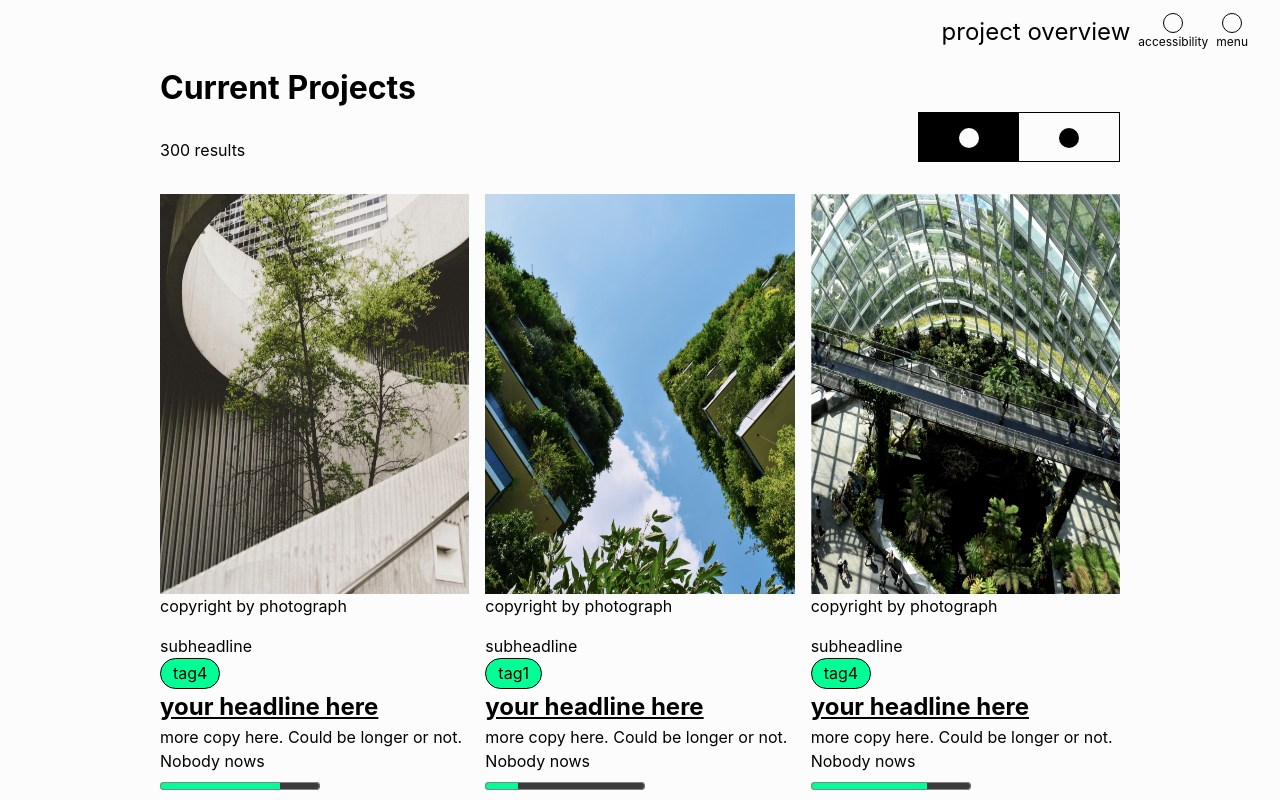
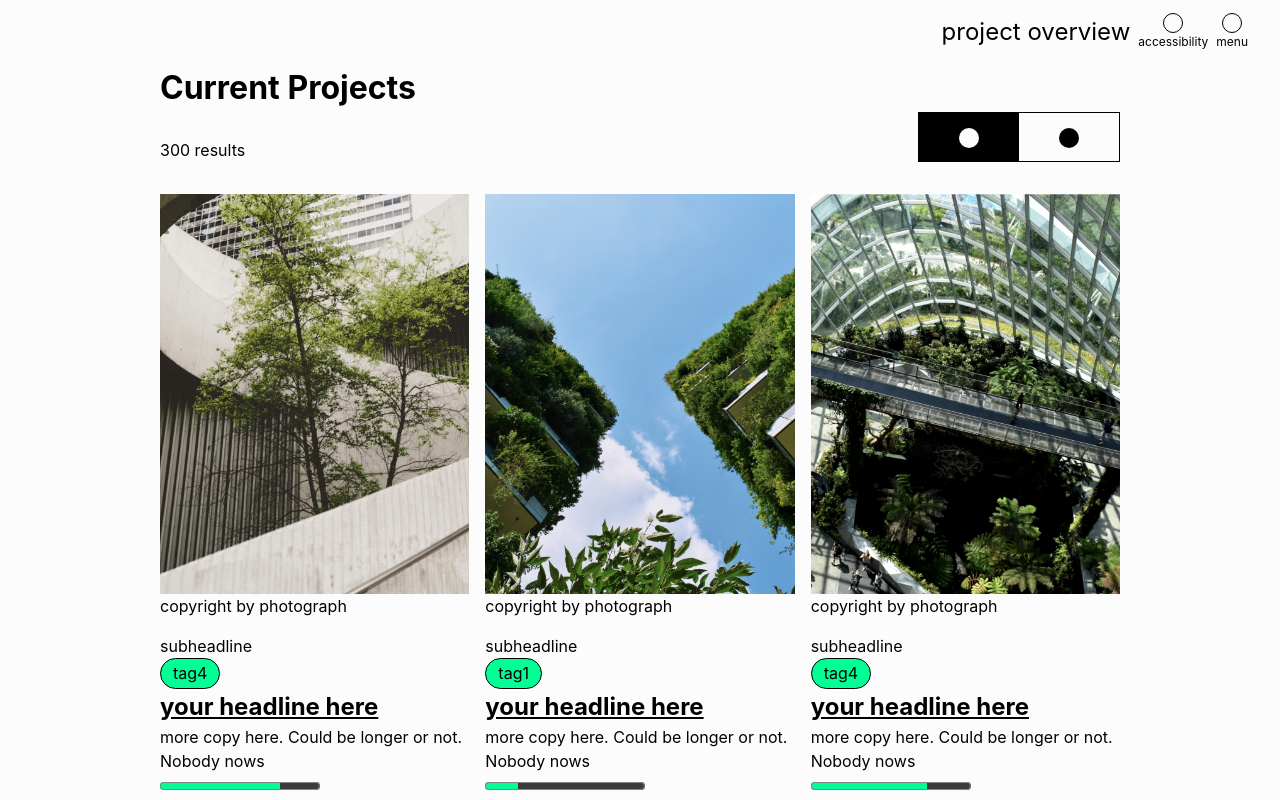
Before and after one commit to copyandpaetow/liquid-democracy-exercise, a React (Vite) app: page / in a window 1280 px wide. Shown: the top 800 px of the page. Built offline with nearby package versions, Linux system fonts and the light colour scheme.

Commit message:
fix: reverted img fit position

```diff
--- a/src/features/projects/card/card.css
+++ b/src/features/projects/card/card.css
@@ -2,6 +2,11 @@
   .project-card {
     display: grid;
     gap: 1rem;
+
+    img {
+      aspect-ratio: 1;
+      object-fit: cover;
+    }
 
     progress {
       accent-color: var(--green);
@@ -42,10 +47,5 @@
       grid-column: 1/2;
       grid-row: 1/2;
     }
-
-    img {
-      aspect-ratio: 1;
-      object-fit: cover;
-    }
   }
 }
```
